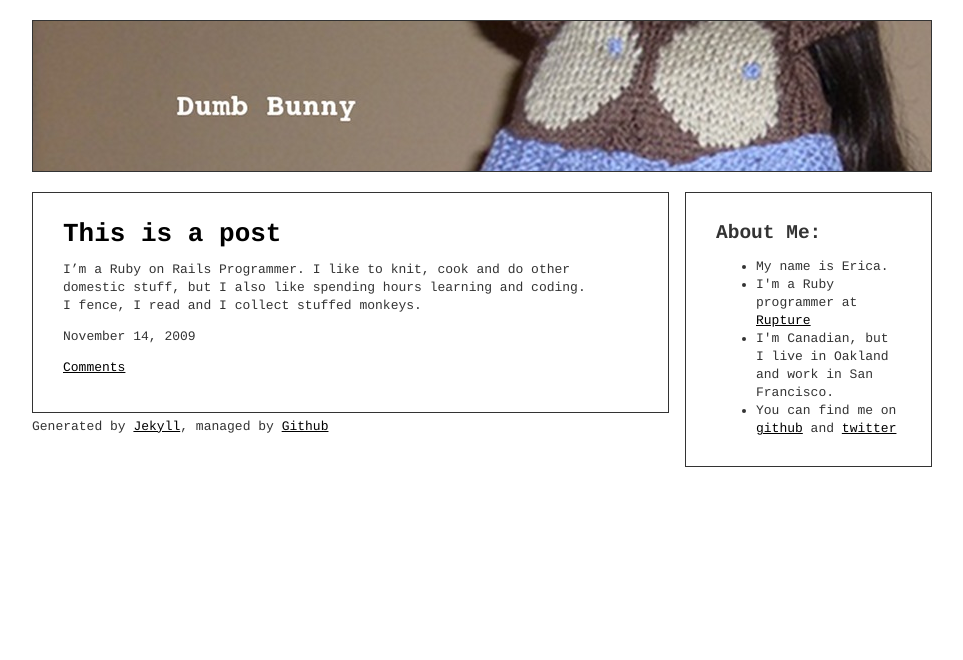
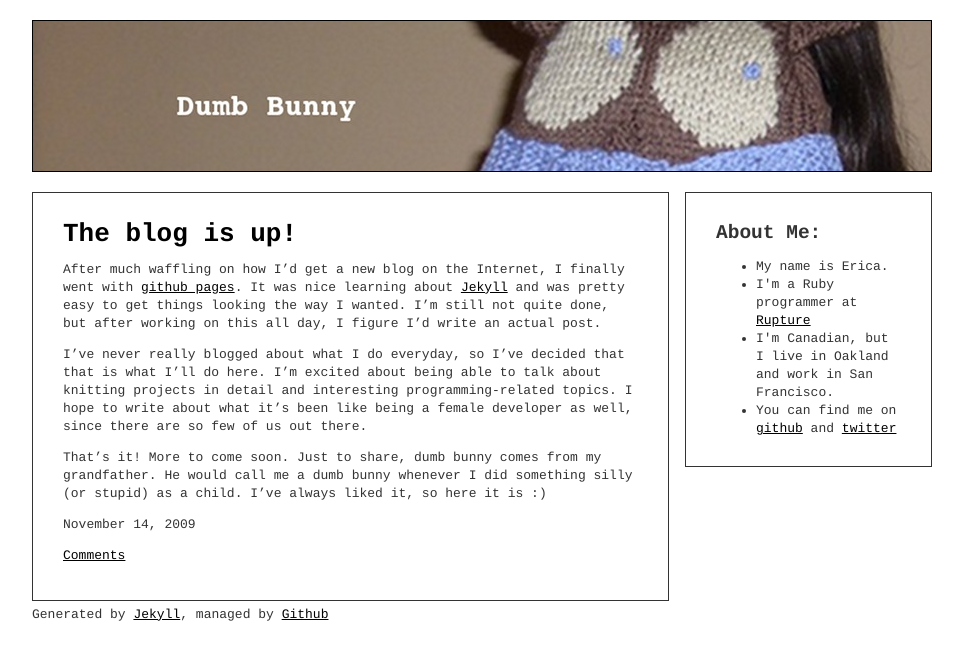
Before and after one commit to pui/pui.github.io, a Jekyll site: the page built from index.html, in a window 1280 px wide. Shown: the top 660 px of the page, without its empty margins (158-1121 px from the left). Built offline with Jekyll 4.4.1, drawn with Linux system fonts in a browser that asks for light colours; comment, search, counter and statistics services are not loaded.

Commit message:
Adding first post, linking header

```diff
--- a/_layouts/default.html
+++ b/_layouts/default.html
@@ -10,7 +10,7 @@
 
   <body>
     <div id="header">
-        <img src="/images/my_head.JPG"/>
+        <a href="/"><img src="/images/my_head.JPG"/></a>
     </div>
     <div id="content">
         <div id="maincol">
--- /dev/null
+++ b/_posts/2009-11-14-the-blog-is-up.markdown
@@ -0,0 +1,10 @@
+---
+layout: post
+title: The blog is up!
+---
+
+After much waffling on how I'd get a new blog on the Internet, I finally went with [github pages](http://github.com/blog/272-github-pages).  It was nice learning about [Jekyll](http://wiki.github.com/mojombo/jekyll) and was pretty easy to get things looking the way I wanted.  I'm still not quite done, but after working on this all day, I figure I'd write an actual post.
+
+I've never really blogged about what I do everyday, so I've decided that that is what I'll do here.  I'm excited about being able to talk about knitting projects in detail and interesting programming-related topics.  I hope to write about what it's been like being a female developer as well, since there are so few of us out there.
+
+That's it!  More to come soon.  Just to share, dumb bunny comes from my grandfather.  He would call me a dumb bunny whenever I did something silly (or stupid) as a child.  I've always liked it, so here it is :)
--- a/_posts/2009-11-14-this-is-post.markdown
+++ /dev/null
@@ -1,7 +0,0 @@
----
-layout: post
-title: This is a post
----
-
-I'm a Ruby on Rails Programmer.  I like to knit, cook and do other domestic stuff, but I also like spending hours learning and coding.
-I fence, I read and I collect stuffed monkeys.
```
